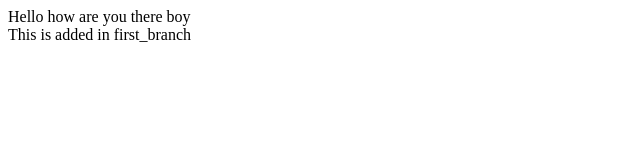
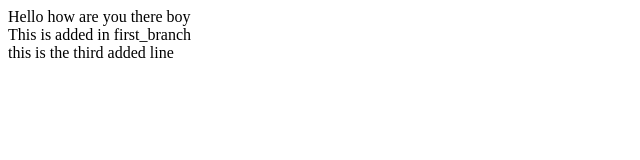
Before and after one commit to Prashzan/git_testing, a plain HTML site: page index.html in a window 1280 px wide. Shown: the whole page, without its empty margins (0-640 px from the left). Drawn offline with Linux system fonts and the light colour scheme.

Commit message:
commiteed

```diff
--- a/app.js
+++ b/app.js
@@ -1,3 +1,5 @@
 console.log("Hey nadal marry me");
 
 console.log("this is first branch");
+
+console.log("this is the third added line");
--- a/index.html
+++ b/index.html
@@ -7,5 +7,7 @@
     <div>Hello how are you there boy</div>
 
     <div>This is added in first_branch</div>
+
+    <div>this is the third added line</div>
   </body>
 </html>
```
